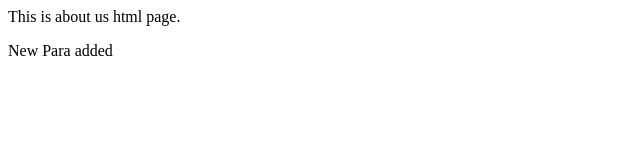
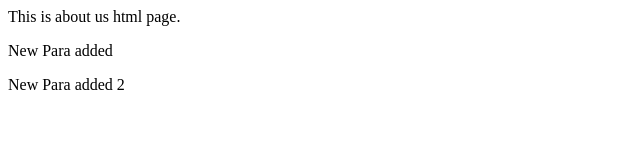
Before and after one commit to nikkipachnanda/github, a plain HTML site: page about.html in a window 1280 px wide. Shown: the whole page, without its empty margins (0-640 px from the left). Drawn offline with Linux system fonts and the light colour scheme.

Commit message:
about us page changes

```diff
--- a/about.html
+++ b/about.html
@@ -8,5 +8,6 @@
 <body>
     This is about us html page.
     <p>New Para added</p>
+    <p>New Para added 2</p>
 </body>
 </html>
```
